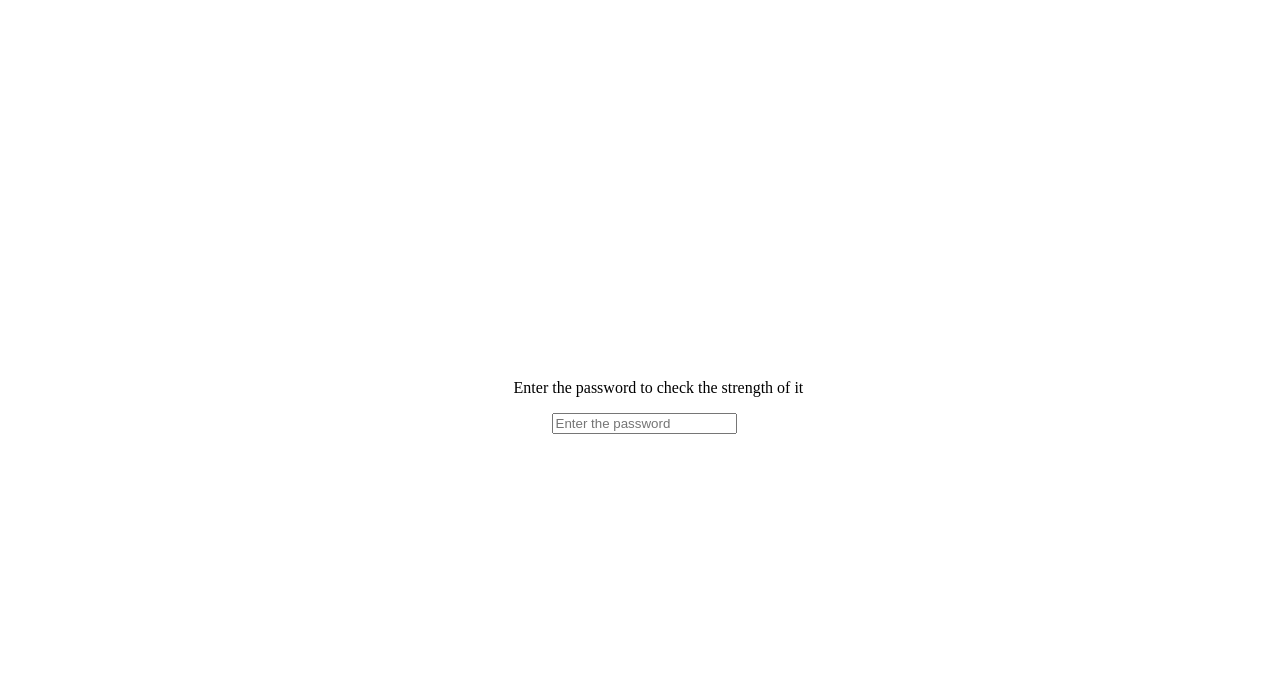
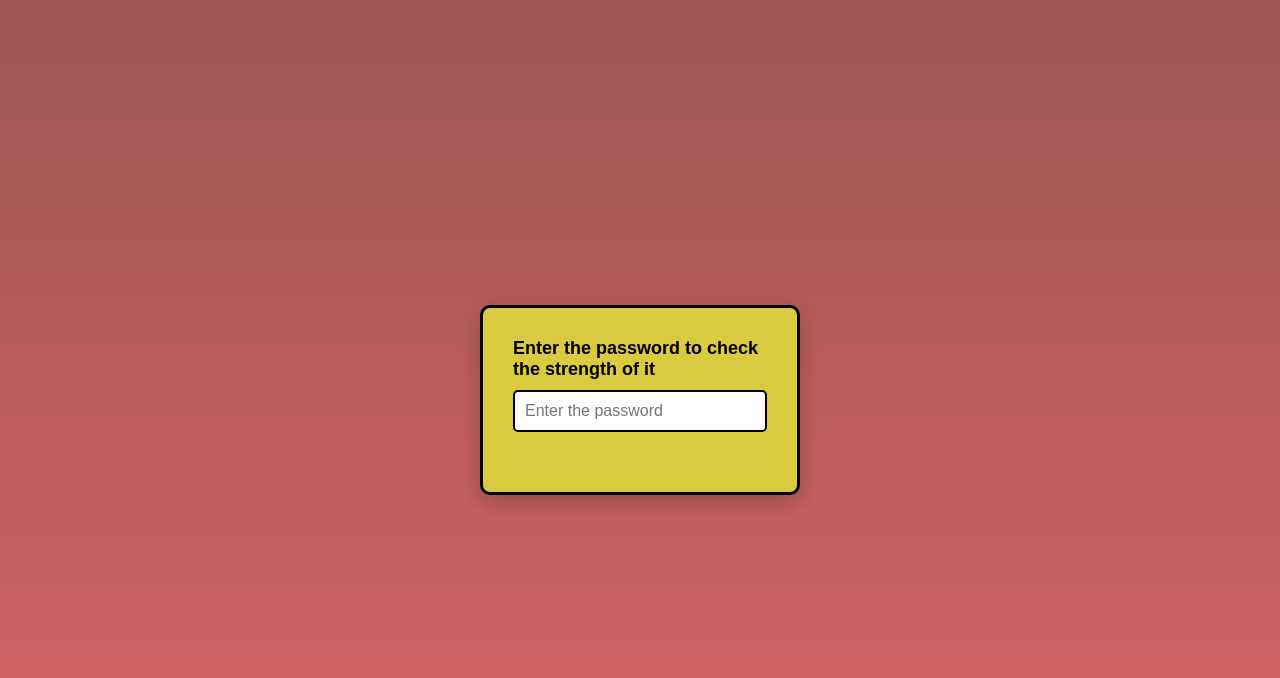
Before and after one commit to sujanyd/javascript, a plain HTML site: page suman/suman.html in a window 1280 px wide. Drawn offline with Linux system fonts and the light colour scheme.

Commit message:
some changes in the password

```diff
--- a/suman/suman.css
+++ b/suman/suman.css
@@ -1,11 +1,47 @@
-form{
-    margin-top: 30%;
-    margin-left: 40%;
+* {
+    margin: 0;
+    padding: 0;
+    box-sizing: border-box;
+    font-family: Arial, Helvetica, sans-serif;
 }
-#password{
-    margin-left: 5%;
+
+
+body {
+    background: linear-gradient(rgb(157, 85, 85), rgb(217, 100, 100));
+    min-height: 100vh;
+    display: flex;
+    justify-content: center;
+    align-items: center;
+    background-color: #f5f5f5;
 }
-#pa{
-    margin-left: 20%;
-    margin-top: -1.75%;
+
+.form {
+    width: 320px;
+    background-color: rgb(218, 202, 63);
+    border: 3px solid black;
+    padding: 30px;
+    border-radius: 10px;
+    box-shadow: 0 8px 20px rgba(0, 0, 0, 0.2);
 }
+
+p {
+    margin-bottom: 10px;
+    font-size: 18px;
+    font-weight: bold;
+}
+
+input {
+    width: 100%;
+    padding: 10px;
+    margin-bottom: 20px;
+    font-size: 16px;
+    border: 2px solid #000;
+    border-radius: 5px;
+    outline: none;
+}
+
+/* Input focus effect */
+input:focus {
+    border-color: #333;
+    background-color: #fffbe6;
+}
--- a/suman/suman.html
+++ b/suman/suman.html
@@ -7,7 +7,7 @@
     <link rel="stylesheet" href="suman.css">
 </head>
 <body>
-    <form>
+    <form class="form">
         <p>Enter the password to check the strength of it</p>
         <input type="password" placeholder="Enter the password" name="password" id="password" />
         <p id="pa"></p>
--- a/suman/suman.js
+++ b/suman/suman.js
@@ -7,13 +7,13 @@ function change() {
 
     if (value < 5) {
         pass.innerText = "Easy";
-        pass.style.color = "red";
+        pass.style.color = "black";
     } else if (value < 8) {
         pass.innerText = "Medium";
-        pass.style.color = "orange";
+        pass.style.color = "#fff";
     } else {
         pass.innerText = "Hard";
-        pass.style.color = "green";
+        pass.style.color = "red";
     }
 }
 
```
